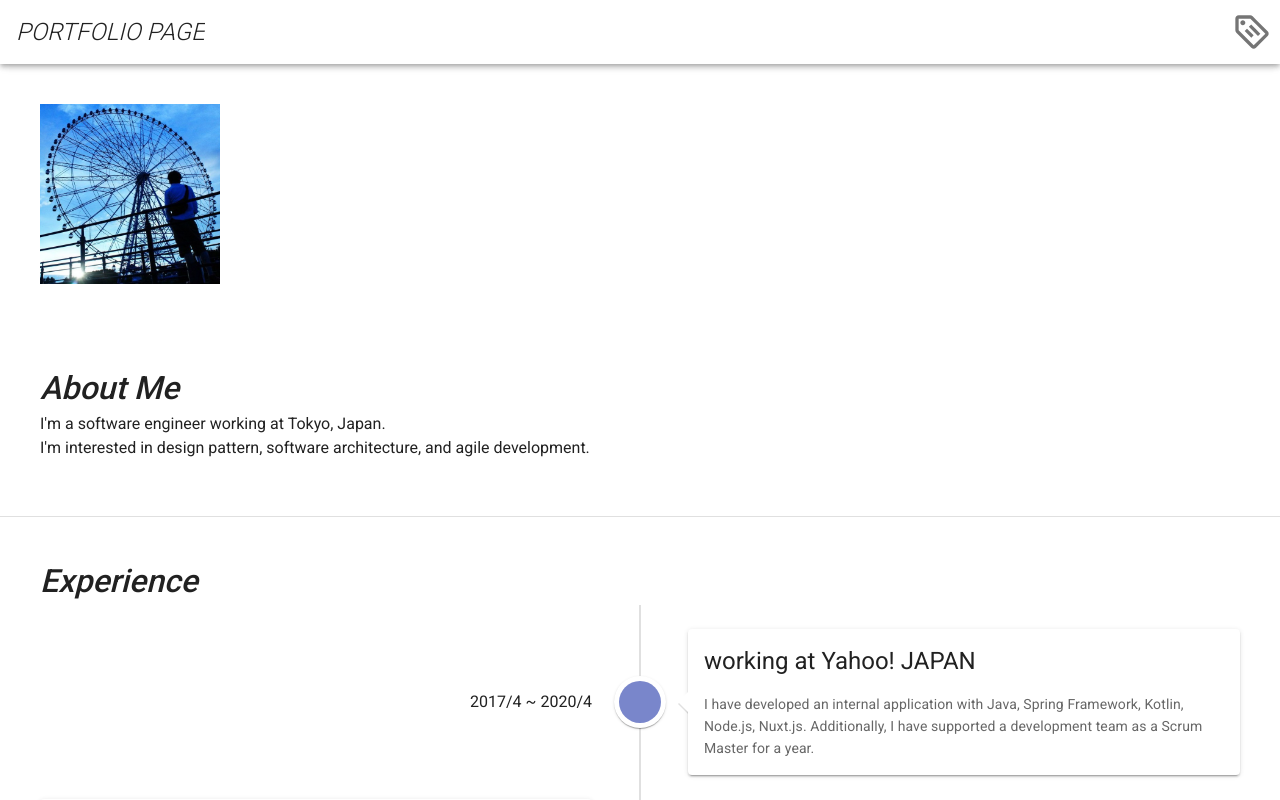
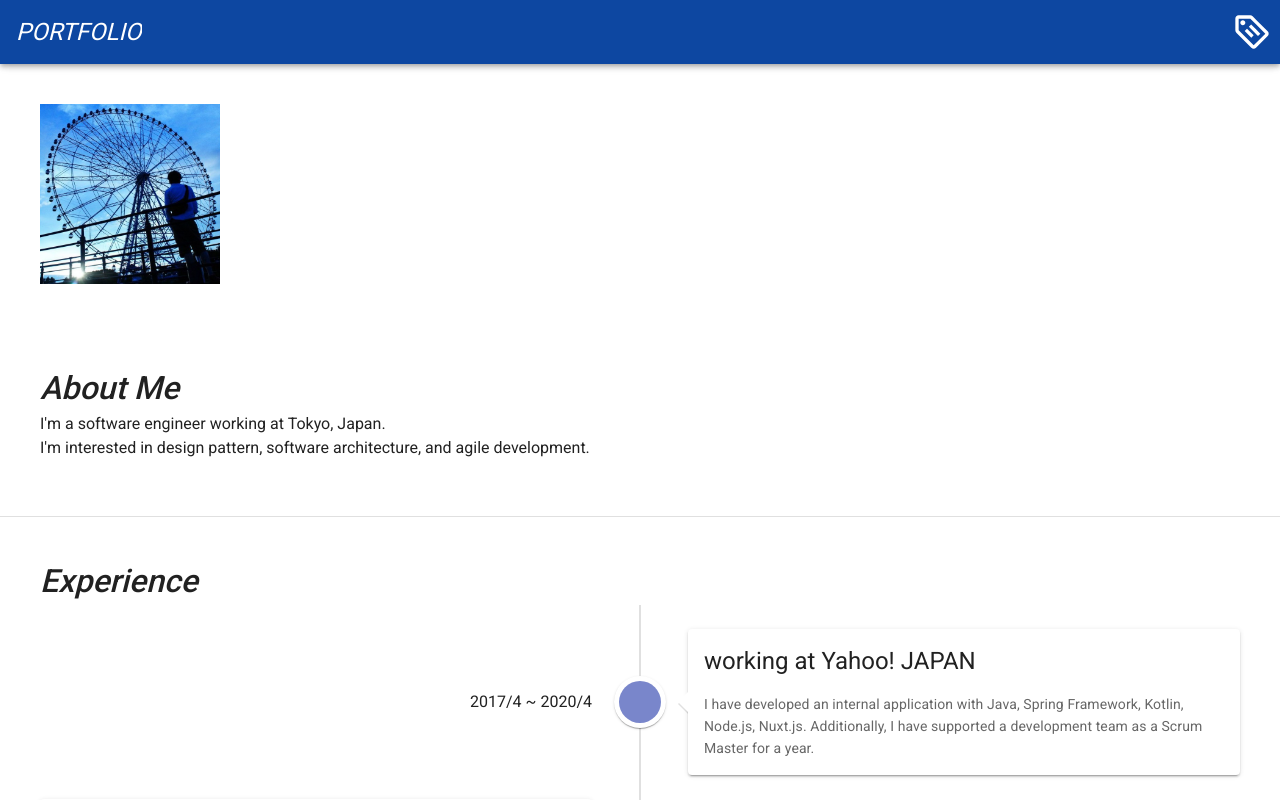
Before and after one commit to daisuzz/portfolio, a Vue app: page / in a window 1280 px wide. Shown: the top 800 px of the page. Built offline with nearby package versions, Linux system fonts and the light colour scheme.

Commit message:
update header

```diff
--- a/src/components/DHeader.vue
+++ b/src/components/DHeader.vue
@@ -1,8 +1,8 @@
 <template>
   <div>
-    <v-app-bar color="white darken-4">
+    <v-app-bar color="blue darken-4" :dark="true">
       <v-toolbar-title class="headline text-uppercase">
-        <span class="font-italic font-weight-light">PORTFOLIO PAGE</span>
+        <span class="font-italic font-weight-regular">PORTFOLIO</span>
       </v-toolbar-title>
       <v-spacer></v-spacer>
       <v-btn icon href="https://github.com/daisuzz" target="_blank">
@@ -22,7 +22,8 @@
   </div>
 </template>
 <script>
-    import { mdiGithubCircle, mdiTwitterCircle, mdiLinkedinBox, mdiTagTextOutline } from '@mdi/js';
+    import {mdiGithubCircle, mdiLinkedinBox, mdiTagTextOutline, mdiTwitterCircle} from '@mdi/js';
+
     export default {
         name: "DHeader",
         data: () => ({
```
Also changed, not shown: 5 other files (tests, documents, lock files or other folders).
